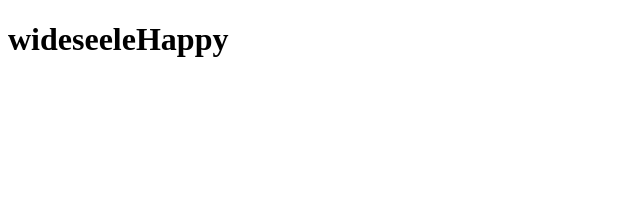
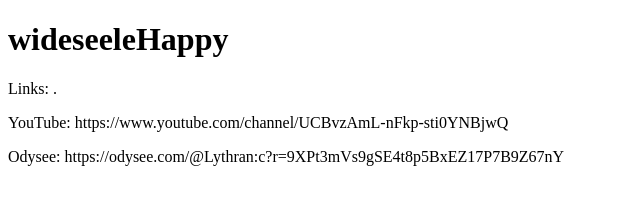
Before and after one commit to Lythran/Lythran.github.io, a plain HTML site: page index.html in a window 1280 px wide. Shown: the whole page, without its empty margins (0-640 px from the left). Drawn offline with Linux system fonts and the light colour scheme.

Commit message:
Update index.html

```diff
--- a/index.html
+++ b/index.html
@@ -2,6 +2,8 @@
 <html>
 <body>
 <h1>wideseeleHappy</h1>
-
+<p>Links: .</p>
+<p>YouTube: https://www.youtube.com/channel/UCBvzAmL-nFkp-sti0YNBjwQ</p>
+<p>Odysee: https://odysee.com/@Lythran:c?r=9XPt3mVs9gSE4t8p5BxEZ17P7B9Z67nY</p>
 </body>
 </html>
```
